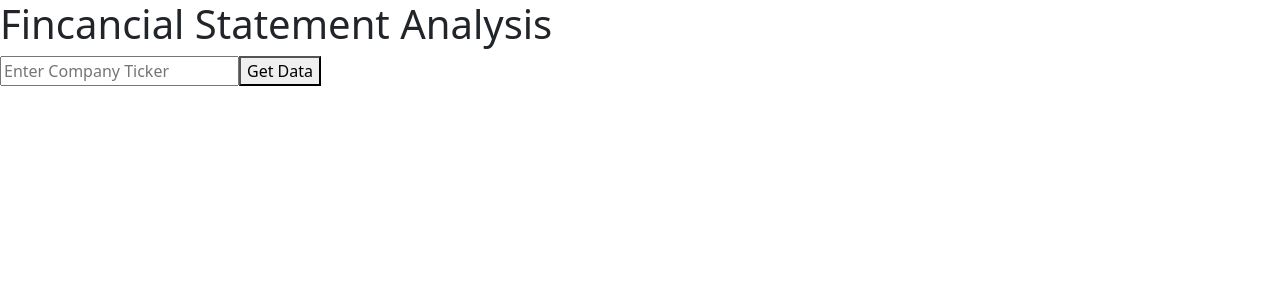
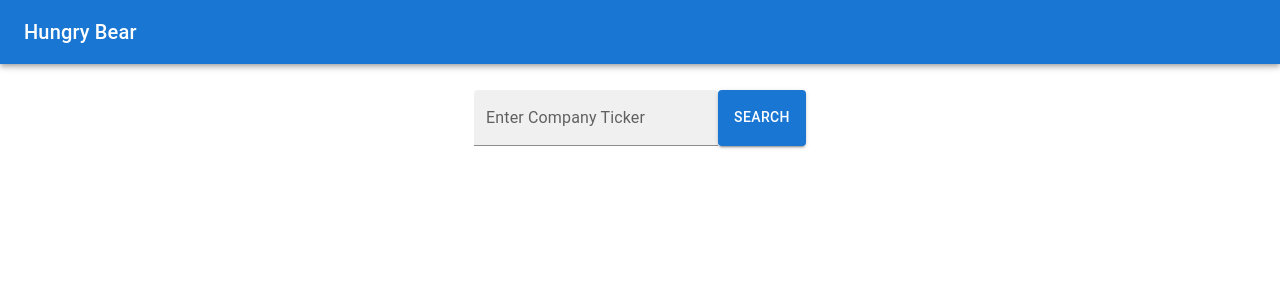
Before and after one commit to lancehamilton24/FinancialReports, a React (Create React App) app in the folder FinancialReportsUI/financial-reports-ui-react/: page / in a window 1280 px wide. Shown: the top 300 px of the page. Built offline with nearby package versions, Linux system fonts and the light colour scheme.

Commit message:
Added materialui, updated search box and search button, and added a nav bar header

```diff
--- a/FinancialReportsUI/financial-reports-ui-react/package.json
+++ b/FinancialReportsUI/financial-reports-ui-react/package.json
@@ -3,6 +3,9 @@
   "version": "0.1.0",
   "private": true,
   "dependencies": {
+    "@emotion/react": "^11.7.1",
+    "@emotion/styled": "^11.6.0",
+    "@mui/material": "^5.4.0",
     "@testing-library/jest-dom": "^5.14.1",
     "@testing-library/react": "^11.2.7",
     "@testing-library/user-event": "^12.8.3",
--- a/FinancialReportsUI/financial-reports-ui-react/src/components/Home/Home.css
+++ b/FinancialReportsUI/financial-reports-ui-react/src/components/Home/Home.css
@@ -5,9 +5,11 @@
   float: none;
 }
 */
-/* .home {
+.companySearch {
+  display: flex;
   justify-content: center;
-}  */
+  margin: 2%;
+}
 
 /* .panels > div {
   border: 1px solid black;
--- a/FinancialReportsUI/financial-reports-ui-react/src/components/Home/Home.js
+++ b/FinancialReportsUI/financial-reports-ui-react/src/components/Home/Home.js
@@ -1,12 +1,15 @@
-import React, { useState } from 'react';
+import React, { useState, useRef } from 'react';
 import CompanyProfile from '../CompanyInfo/CompanyProfile/CompanyProfile';
 import IncomeStatement from '../CompanyInfo/IncomeStatement/IncomeStatement';
 import BalanceSheet from '../CompanyInfo/BalanceSheet/BalanceSheet';
 import CashFlowStatement from '../CompanyInfo/CashFlowStatement/CashFlowStatement';
 import CompetitiveAdvantageRatios from '../CompanyInfo/CompetitiveAdvantageRatios/CompetitiveAdvantageRatios';
+import incomeStatementRequest from '../../Data/financialStatementsRequest';
+import TextField from '@mui/material/TextField';
+import Button from '@mui/material/Button';
+import NavBar from '../MaterialUI/AppBar';
+import './Home.css';
 import 'bootstrap/dist/css/bootstrap.css';
-import incomeStatementRequest from '../../Data/financialStatementsRequest';
-import './Home.css';
 
 const Home = () => {
   const [ financialStatements, setFinancialStatements ] = useState([]);
@@ -17,11 +20,14 @@ const Home = () => {
     })
   }
 
-  const tickerInput = React.createRef();
+  const tickerInput = () => {
+    React.createRef();
+  }
 
-  const submitHandler = (e) => {
-    e.preventDefault();
-    getAllFinancialStatements(tickerInput.current.value);
+  const valueRef = useRef('');
+
+  const submitTicker = () => {
+    getAllFinancialStatements(valueRef.current.value);
   };
 
   const newGroupSearch = (e) => {
@@ -31,17 +37,18 @@ const Home = () => {
 
   if (financialStatements.length <= 0) {
     return (
-      <div>
-        <h1>Fincancial Statement Analysis</h1>
-        <form>
-          <input type="text" placeholder="Enter Company Ticker" ref={tickerInput} required></input>
-          <button type="button" onClick={submitHandler}>Get Data</button>
-        </form>
+      <div className="home">
+        <NavBar></NavBar>
+        <div className="companySearch">
+          <TextField id="filled-basic" label="Enter Company Ticker" variant="filled" inputRef={valueRef}/>
+          <Button variant="contained" onClick={submitTicker}>Search</Button>
+        </div>
       </div>
     );
   }
   return (
     <div>
+      <NavBar></NavBar>
       <button type="button" onClick={newGroupSearch}>Search New Group</button>
       <div className="panels">
         <div className="panel-financialstatements">
--- /dev/null
+++ b/FinancialReportsUI/financial-reports-ui-react/src/components/MaterialUI/AppBar.js
@@ -0,0 +1,17 @@
+import * as React from 'react';
+import AppBar from '@mui/material/AppBar';
+import Toolbar from '@mui/material/Toolbar';
+import Typography from '@mui/material/Typography';
+import Button from '@mui/material/Button';
+
+export default function NavBar() {
+  return (
+      <AppBar position="static">
+        <Toolbar>
+          <Typography variant="h6" component="div" sx={{ flexGrow: 1 }}>
+            Hungry Bear
+          </Typography>
+        </Toolbar>
+      </AppBar>
+  );
+}
--- a/FinancialReportsUI/financial-reports-ui-react/src/index.js
+++ b/FinancialReportsUI/financial-reports-ui-react/src/index.js
@@ -2,7 +2,6 @@ import React from 'react';
 import ReactDOM from 'react-dom';
 import './index.css';
 import App from './App/App';
-import reportWebVitals from './reportWebVitals';
 
 ReactDOM.render(
   <React.StrictMode>
@@ -10,8 +9,3 @@ ReactDOM.render(
   </React.StrictMode>,
   document.getElementById('root')
 );
-
-// If you want to start measuring performance in your app, pass a function
-// to log results (for example: reportWebVitals(console.log))
-// or send to an analytics endpoint. Learn more: https://bit.ly/CRA-vitals
-reportWebVitals();
```
Also changed, not shown: 1 other file (tests, documents, lock files or other folders).
